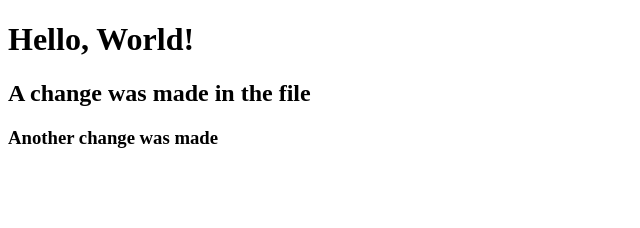
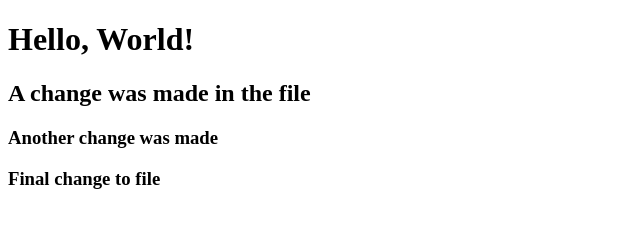
Before and after one commit to telechubby/KIII-Jenkins-BlueOcean, a plain HTML site: page index.html in a window 1280 px wide. Shown: the whole page, without its empty margins (0-640 px from the left). Drawn offline with Linux system fonts and the light colour scheme.

Commit message:
Modified index.html

```diff
--- a/index.html
+++ b/index.html
@@ -4,4 +4,5 @@
 	<h1>Hello, World!</h1>
 	<h2>A change was made in the file</h2>
 	<h3>Another change was made</h3>
+	<h3>Final change to file</h3>
 </body>
```
